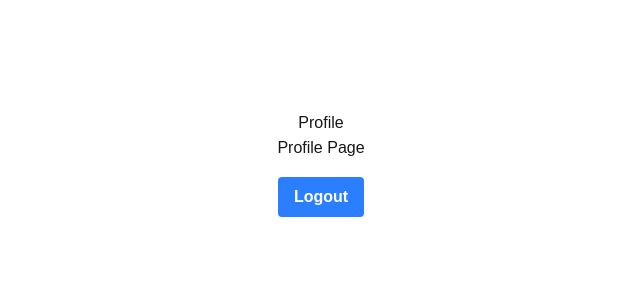
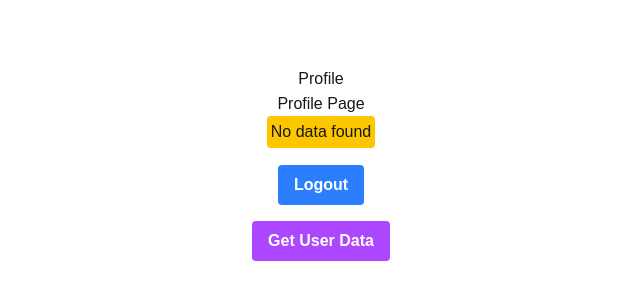
Before and after one commit to arhamneyazi/auth-nextjs, a Next.js app: page /profile in a window 1280 px wide. Shown: the part 236-536 px from the top of the page, without its empty margins (319-959 px from the left). Built offline with nearby package versions, Linux system fonts and the light colour scheme; no server answers.

Commit message:
Add user details functionality to the profile page

```diff
--- a/src/app/profile/page.tsx
+++ b/src/app/profile/page.tsx
@@ -2,10 +2,12 @@
 import axios from "axios";
 import Link from "next/link";
 import { useRouter } from "next/navigation";
+import { useEffect, useState } from "react";
 import toast from "react-hot-toast";
 
 export default function ProfilePage() {
   const router = useRouter();
+  const [userData, setUserData] = useState("No User Data");
 
   const logout = async () => {
     try {
@@ -18,11 +20,28 @@ export default function ProfilePage() {
     }
   };
 
+  const getUserDetails = async () => {
+    const res = await axios.get("/api/users/me");
+    console.log(res.data);
+    setUserData(res.data.data._id);
+  };
+
+  useEffect(() => {
+    getUserDetails();
+  }, []);
+
   return (
     <div className="flex flex-col justify-center items-center min-h-screen py-2">
       <h1>Profile</h1>
       <hr />
       <p>Profile Page</p>
+      <h2 className="p-1 rounded bg-yellow-400">
+        {userData === "No User Data" ? (
+          "No data found"
+        ) : (
+          <Link href={`/profile/${userData}`}>{userData}</Link>
+        )}
+      </h2>
       <hr />
       <button
         className="bg-blue-500 hover:bg-blue-800 text-white font-bold py-2 px-4 mt-4 rounded"
@@ -30,6 +49,12 @@ export default function ProfilePage() {
       >
         Logout
       </button>
+      <button
+        className="bg-purple-500 hover:bg-purple-800 text-white font-bold py-2 px-4 mt-4 rounded"
+        onClick={getUserDetails}
+      >
+        Get User Data
+      </button>
     </div>
   );
 }
```
